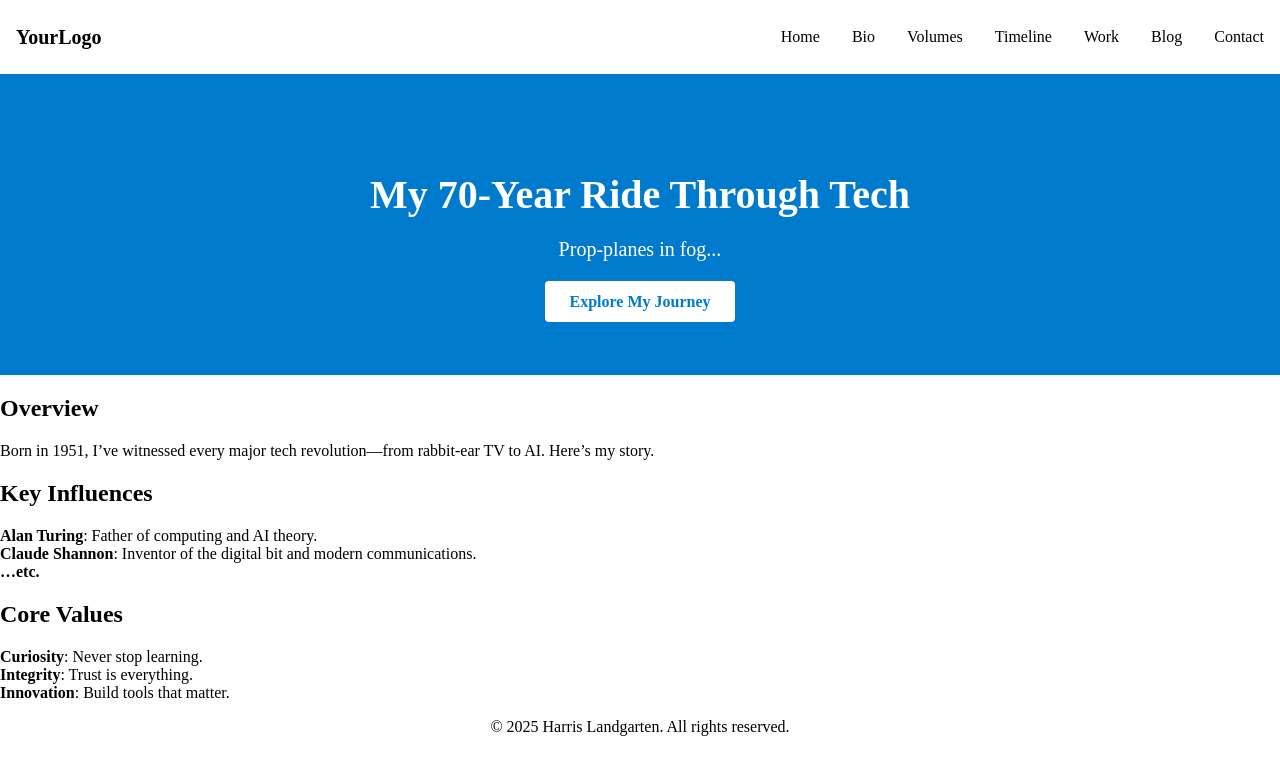
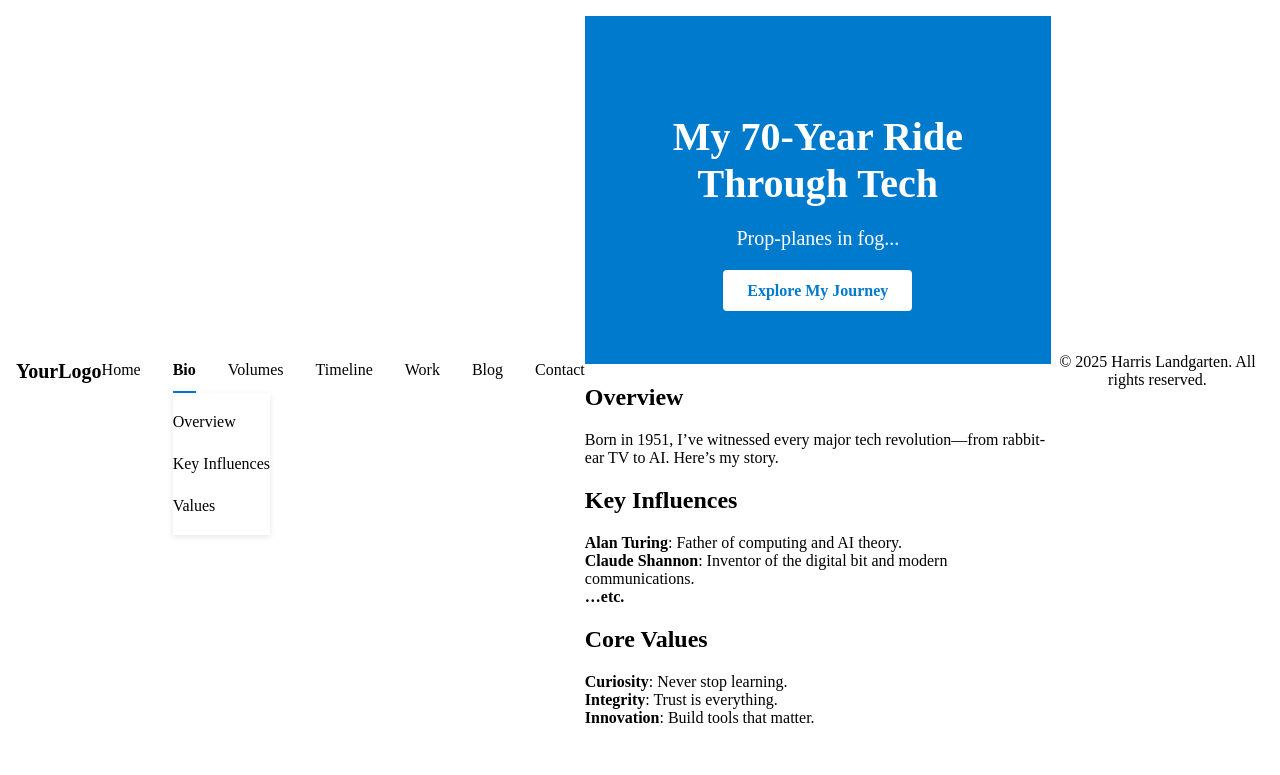
Before and after one commit to hlandgarten/hlandgarten.github.io, a Jekyll site: the page built from bio.md, in a window 1280 px wide. Shown: the top 775 px of the page. Built offline with Jekyll 4.4.1, drawn with Linux system fonts in a browser that asks for light colours; some of the changed lines change nothing that is shown.

Commit message:
add enhance nav

```diff
--- a/_layouts/home.html
+++ b/_layouts/home.html
@@ -15,17 +15,26 @@
     <!-- Mobile toggle -->
     <button class="nav-toggle" aria-label="Toggle menu">☰</button>
 <!-- Navigation -->
-    <nav class="site-nav">
+<nav class="site-nav" role="navigation" aria-label="Main menu">
   <ul>
-        <li><a href="{{ '/' | relative_url }}">Home</a></li>
+    <!-- Home link -->
+    <li class="{% if page.url == '/' %}active{% endif %}">
+      <a href="{{ '/' | relative_url }}">Home</a>
+    </li>
+
     {% assign items = site.data.navigation %}
     {% for item in items %}
-        <li class="has-sub">
+    <li
+      class="has-sub {% if page.url == item.url or page.url contains item.url %}active{% endif %}"
+      {% if item.submenu %}aria-haspopup="true" aria-expanded="false"{% endif %}>
       <a href="{{ item.url }}">{{ item.title }}</a>
+
       {% if item.submenu %}
       <ul class="sub-menu">
         {% for sub in item.submenu %}
-            <li><a href="{{ sub.url }}">{{ sub.title }}</a></li>
+        <li class="{% if page.url == sub.url %}active{% endif %}">
+          <a href="{{ sub.url }}">{{ sub.title }}</a>
+        </li>
         {% endfor %}
       </ul>
       {% endif %}
@@ -34,7 +43,6 @@
   </ul>
 </nav>
 <div class="nav-backdrop"></div>
-  </header>
 
   <!-- Expose taglines to JS -->
   <script>window.taglines = {{ site.data.taglines | jsonify }};</script>
--- a/assets/css/styles.css
+++ b/assets/css/styles.css
@@ -169,3 +169,13 @@ a { text-decoration: none; color: inherit; }
   font-size: 0.875rem;
   line-height: 1.4;
 }
+/* Active nav link underline & bold */
+.site-nav li.active > a {
+  font-weight: bold;
+  border-bottom: 2px solid #007acc;
+}
+
+/* Also keep parent open if active submenu */
+.site-nav li.active > .sub-menu {
+  display: block !important;
+}
--- a/assets/js/scripts.js
+++ b/assets/js/scripts.js
@@ -13,18 +13,51 @@ document.addEventListener('DOMContentLoaded', () => {
   }
 
   // 2. Mobile nav toggle
-  const nav       = document.querySelector('.site-nav');
-  const toggle    = document.querySelector('.nav-toggle');
-  const backdrop  = document.querySelector('.nav-backdrop');
+  const nav      = document.querySelector('.site-nav');
+  const toggle   = document.querySelector('.nav-toggle');
+  const backdrop = document.querySelector('.nav-backdrop');
 
   if (toggle && nav && backdrop) {
     toggle.addEventListener('click', () => {
-      nav.classList.toggle('open');
-      backdrop.classList.toggle('open');
+      const isOpen = nav.classList.toggle('open');
+      backdrop.classList.toggle('open', isOpen);
     });
     backdrop.addEventListener('click', () => {
       nav.classList.remove('open');
       backdrop.classList.remove('open');
     });
   }
+
+  // 3. Submenu ARIA + keyboard support
+  document.querySelectorAll('.site-nav .has-sub').forEach(parent => {
+    const link    = parent.querySelector('a');
+    const submenu = parent.querySelector('.sub-menu');
+    if (!submenu) return;
+
+    // On desktop hover, toggle aria-expanded
+    parent.addEventListener('mouseenter', () => {
+      parent.setAttribute('aria-expanded', 'true');
+    });
+    parent.addEventListener('mouseleave', () => {
+      parent.setAttribute('aria-expanded', 'false');
+    });
+
+    // On focus within (keyboard), also open
+    parent.addEventListener('focusin', () => {
+      parent.setAttribute('aria-expanded', 'true');
+    });
+    parent.addEventListener('focusout', () => {
+      parent.setAttribute('aria-expanded', 'false');
+    });
+
+    // Toggle via Enter/Space on the parent link
+    link.addEventListener('keydown', e => {
+      if (e.key === 'Enter' || e.key === ' ') {
+        e.preventDefault();
+        const isOpen = parent.getAttribute('aria-expanded') === 'true';
+        parent.setAttribute('aria-expanded', isOpen ? 'false' : 'true');
+        submenu.style.display = isOpen ? 'none' : 'block';
+      }
+    });
+  });
 });
```
Also changed, not shown: 4 other files. Lines whose indentation alone changed are shown as unchanged.
